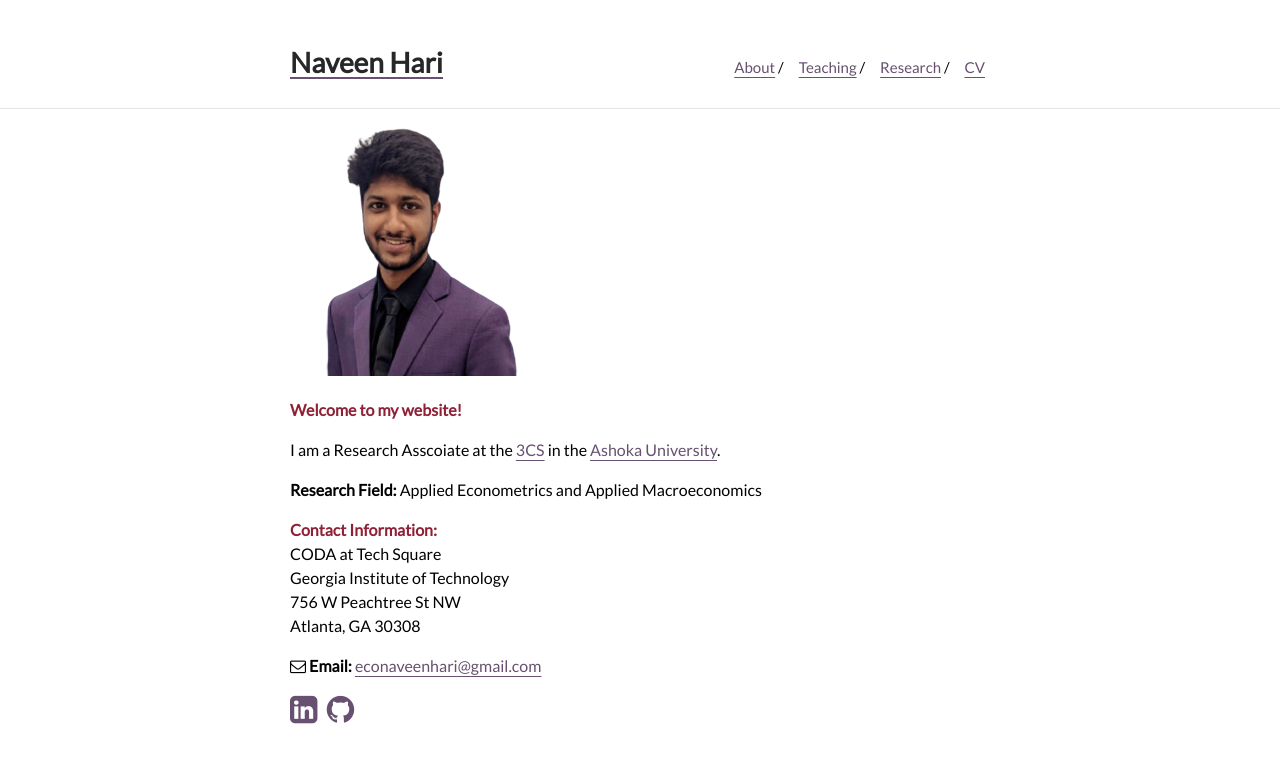
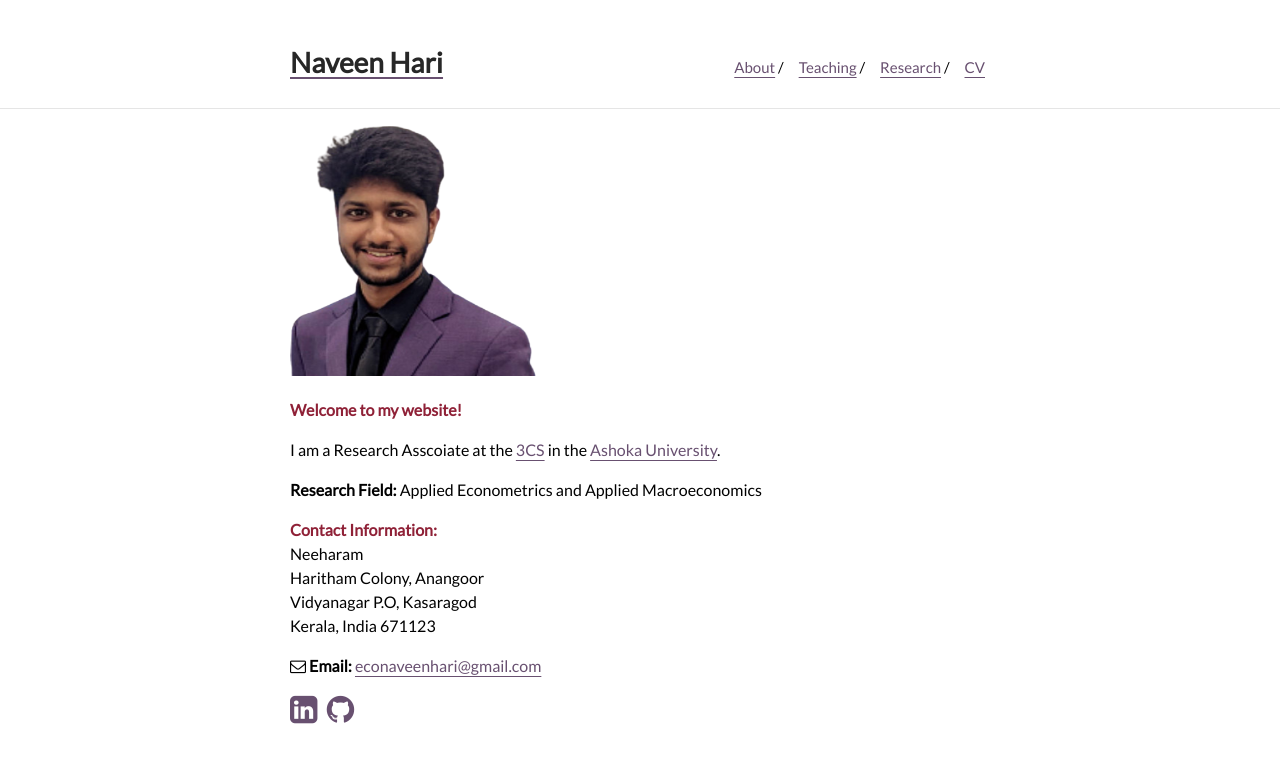
Before and after one commit to econaveenhari/home, a Jekyll site: the page built from index.md, in a window 1280 px wide. Shown: the top 763 px of the page. Built offline with Jekyll 4.4.1, drawn with Linux system fonts in a browser that asks for light colours; a style sheet for code colours, icons or effects is not loaded.

Commit message:
Update index.md

```diff
--- a/index.md
+++ b/index.md
@@ -2,7 +2,7 @@
 layout: default
 ---
 
-<img src="headshot.png" style="width:250px;height:250px;">
+<img src="Naveen_Hari.png" style="width:250px;height:250px;">
 
 <span style="color: #8F2137"> **Welcome to my website!**</span>
 <br>
@@ -26,10 +26,10 @@ I am a Research Asscoiate at the [3CS](https://https://3cs.ashoka.edu.in/) in th
 <!-- I will be interviewing remotely at any interested party's convenience. -->
 
 <span style="color: #8F2137; "> **Contact Information:**</span> <br>
-CODA at Tech Square <br>
-Georgia Institute of Technology <br>
-756 W Peachtree St NW <br>
-Atlanta, GA 30308 <br>
+Neeharam <br>
+Haritham Colony, Anangoor <br>
+Vidyanagar P.O, Kasaragod <br>
+Kerala, India 671123 <br>
 <!--
 Department of Economics <br>
 Krannert School of Management <br>
```
